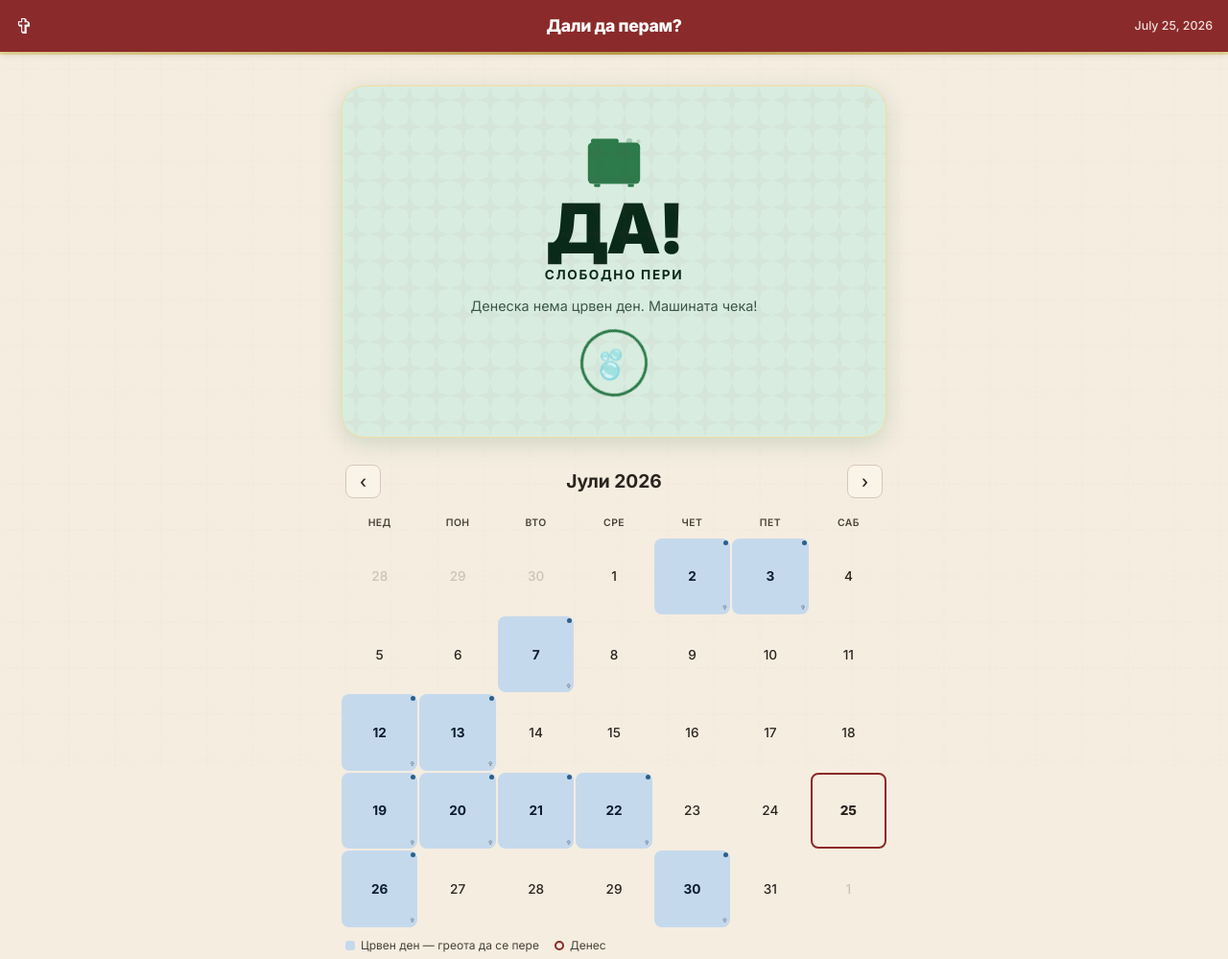
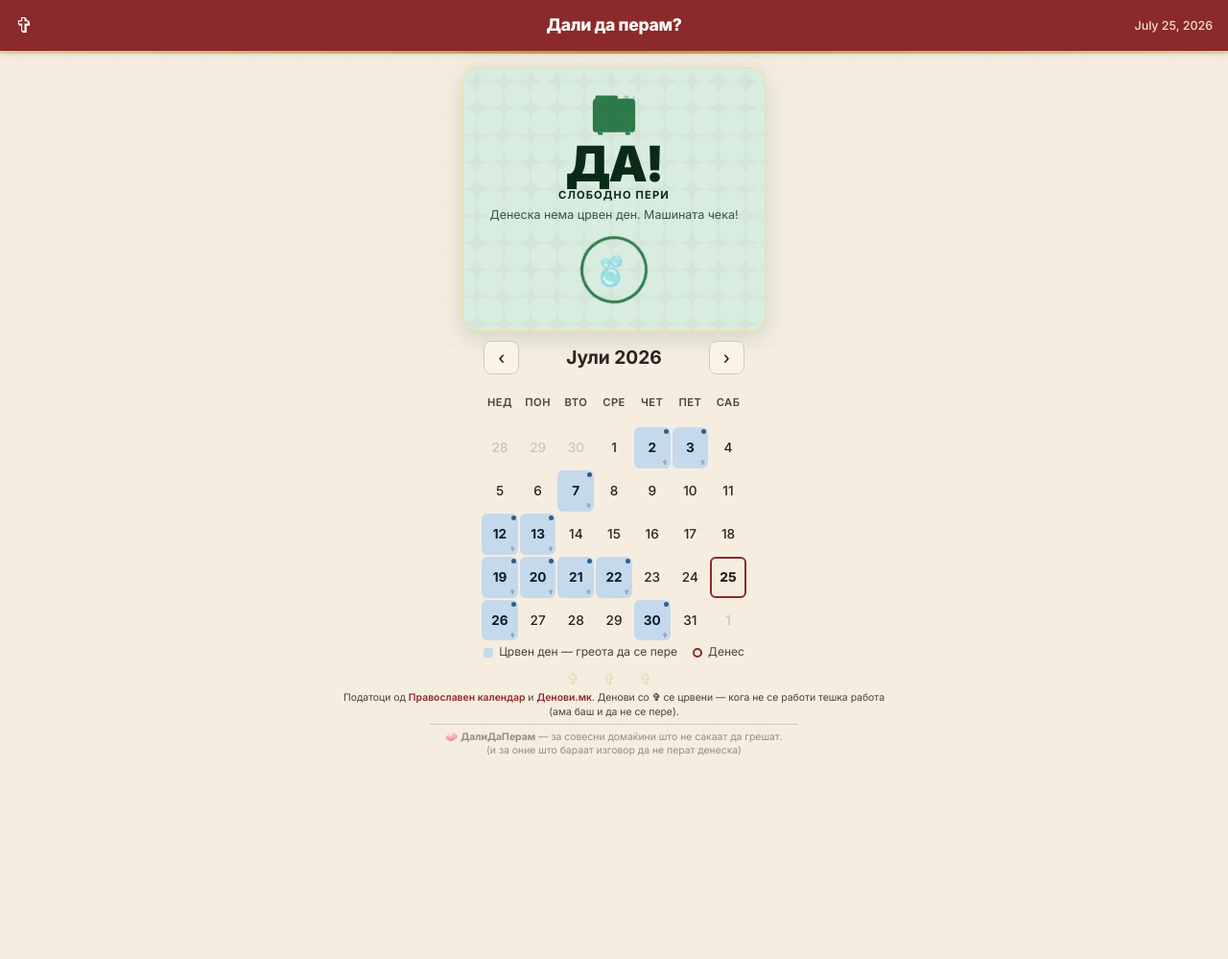
Before and after one commit to KinDzaDzaSki/dalidaperam, a plain HTML site: page index.html in a window 1280 px wide. Shown: the top 999 px of the page at 96% size. After the commit the page ends 800 px from the top, so only its background shows below. Drawn offline with Linux system fonts and the light colour scheme.

Commit message:
single view layout: full viewport, no scroll on any screen

```diff
--- a/index.html
+++ b/index.html
@@ -81,9 +81,11 @@ body{
   font-family:var(--font-body);
   background:var(--md-background);
   color:var(--md-on-background);
-  line-height:1.5;
-  min-height:100dvh;
-  overflow-x:hidden;
+  line-height:1.4;
+  height:100dvh;
+  overflow:hidden;
+  display:flex;
+  flex-direction:column;
 }
 
 /* ═══════════════════════════════════════════
@@ -148,15 +150,16 @@ body::before{
   height:3px;
   background:linear-gradient(90deg,var(--md-gold-light),var(--md-gold),var(--md-gold-light));
   border:none;
+  flex-shrink:0;
 }
 
 /* ═══════════════════════════════════════════
    HERO — Verdict Card
    ═══════════════════════════════════════════ */
-.hero{padding:24px 16px 16px;max-width:600px;margin:0 auto}
+.hero{padding:10px 16px 4px;max-width:600px;margin:0 auto;flex-shrink:0}
 .verdict-card{
-  border-radius:var(--md-radius-lg);
-  padding:32px 20px 28px;
+  border-radius:var(--md-radius-md);
+  padding:16px 20px 14px;
   text-align:center;
   transition:all .5s cubic-bezier(.4,0,.2,1);
   position:relative;
@@ -184,31 +187,31 @@ body::before{
 .verdict-card.yes{background:var(--verdict-green-bg);color:var(--verdict-green-text);box-shadow:0 6px 24px rgba(27,107,74,.18)}
 .verdict-card.no{background:var(--verdict-red-bg);color:var(--verdict-red-text);box-shadow:0 6px 24px rgba(139,26,26,.18)}
 
-.verdict-icon{display:block;width:64px;height:64px;margin:0 auto 4px;transition:transform .4s cubic-bezier(.34,1.56,.64,1);color:var(--verdict-green)}
+.verdict-icon{display:block;width:44px;height:44px;margin:0 auto 2px;transition:transform .4s cubic-bezier(.34,1.56,.64,1);color:var(--verdict-green)}
 .verdict-card.no .verdict-icon{color:var(--verdict-red)}
 .verdict-card:hover .verdict-icon{transform:rotate(-6deg) scale(1.08)}
 
 .verdict-big{
   font-family:var(--font-display);
-  font-size:4.5rem;
+  font-size:2.8rem;
   font-weight:900;
   line-height:1;
   letter-spacing:-.04em;
-  margin:2px 0;
+  margin:0;
 }
 .verdict-label{
-  font-size:.85rem;
+  font-size:.7rem;
   font-weight:700;
   text-transform:uppercase;
-  letter-spacing:.12em;
-  margin-top:2px;
+  letter-spacing:.1em;
+  margin-top:0;
 }
-.verdict-sub{margin-top:12px;font-size:.9rem;opacity:.85;line-height:1.4}
+.verdict-sub{margin-top:4px;font-size:.78rem;opacity:.85;line-height:1.3}
 .verdict-sub .holiday-name{
   font-weight:700;
   display:block;
-  margin-top:4px;
-  font-size:1rem;
+  margin-top:2px;
+  font-size:.85rem;
 }
 
 /* Washing machine animation */
@@ -235,12 +238,13 @@ body::before{
 /* ═══════════════════════════════════════════
    CALENDAR
    ═══════════════════════════════════════════ */
-.calendar-container{max-width:600px;margin:0 auto 20px;padding:0 16px}
+.calendar-container{max-width:600px;margin:0 auto 4px;padding:0 16px;flex:1;display:flex;flex-direction:column;min-height:0}
 .calendar-nav{
   display:flex;
   align-items:center;
   justify-content:space-between;
-  padding:8px 4px 12px;
+  padding:4px 2px 6px;
+  flex-shrink:0;
 }
 .calendar-nav button{
   background:var(--md-surface);
@@ -257,19 +261,21 @@ body::before{
 .calendar-nav button:hover{background:var(--md-surface-variant)}
 .calendar-nav .month-label{font-family:var(--font-display);font-size:1.2rem;font-weight:700}
 
-.calendar-grid{display:grid;grid-template-columns:repeat(7,1fr);gap:2px}
+.calendar-grid{display:grid;grid-template-columns:repeat(7,1fr);gap:2px;flex:1;align-content:stretch}
 .calendar-grid .day-name{
   text-align:center;
-  font-size:.65rem;
+  font-size:.7rem;
   font-weight:600;
   color:var(--md-on-surface-variant);
-  padding:6px 0;
+  padding:4px 0;
   text-transform:uppercase;
   letter-spacing:.04em;
+  display:flex;
+  align-items:center;
+  justify-content:center;
 }
 .calendar-grid .day-cell{
-  aspect-ratio:1;
-  border-radius:var(--md-radius-sm);
+  border-radius:calc(var(--md-radius-sm) - 2px);
   display:flex;
   align-items:center;
   justify-content:center;
@@ -277,7 +283,7 @@ body::before{
   font-weight:500;
   position:relative;
   cursor:default;
-  transition:all .12s;
+  transition:all .08s;
   background:transparent;
   color:var(--md-on-surface);
   user-select:none;
@@ -312,9 +318,10 @@ body::before{
 .calendar-legend{
   display:flex;
   gap:16px;
-  padding:10px 4px 2px;
+  padding:4px 2px 2px;
   font-size:.75rem;
   color:var(--md-on-surface-variant);
+  flex-shrink:0;
 }
 .calendar-legend span{display:flex;align-items:center;gap:6px}
 .calendar-legend .legend-red{display:inline-block;width:10px;height:10px;border-radius:3px;background:var(--md-tertiary-container)}
@@ -377,31 +384,28 @@ body::before{
   transition:opacity .12s;
 }
 .popup-box .popup-close:hover{opacity:.85}
+.cross-deco{text-align:center;padding:2px 0 0;font-size:1rem;color:var(--md-gold);letter-spacing:10px;opacity:.3;flex-shrink:0}
 
 /* ═══════════════════════════════════════════
    SOURCES
    ═══════════════════════════════════════════ */
-.sources{max-width:600px;margin:0 auto 16px;padding:0 16px;text-align:center}
-.sources p{font-size:.75rem;color:var(--md-on-surface-variant);line-height:1.6}
+.sources{max-width:600px;margin:0 auto 4px;padding:0 16px;text-align:center;flex-shrink:0}
+.sources p{font-size:.65rem;color:var(--md-on-surface-variant);line-height:1.5}
 .sources a{color:var(--md-primary);text-decoration:none;font-weight:600}
 .sources a:hover{text-decoration:underline}
-
-/* ═══════════════════════════════════════════
-   CROSS ICON DECORATION — gold
-   ═══════════════════════════════════════════ */
-.cross-deco{text-align:center;padding:6px 0 2px;font-size:1.2rem;color:var(--md-gold);letter-spacing:10px;opacity:.4}
 
 /* ═══════════════════════════════════════════
    FOOTER
    ═══════════════════════════════════════════ */
 .footer{
-  padding:16px 16px 28px;
+  padding:6px 16px 10px;
   text-align:center;
-  font-size:.7rem;
+  font-size:.65rem;
   color:var(--md-outline);
   border-top:1px solid var(--md-outline-variant);
   max-width:600px;
   margin:0 auto;
+  flex-shrink:0;
 }
 .footer a{color:var(--md-primary);text-decoration:none}
 
@@ -409,7 +413,6 @@ body::before{
    RESPONSIVE
    ═══════════════════════════════════════════ */
 @media(max-width:480px){
-  body{display:flex;flex-direction:column;overflow:hidden;height:100dvh}
   .top-bar{padding:6px 12px}
   .top-bar h1{font-size:.9rem}
   .top-bar .icon{font-size:18px}
@@ -443,8 +446,11 @@ body::before{
   .popup-close{font-size:.8rem;padding:6px 18px}
 }
 @media(min-width:768px){
-  .hero{padding:32px 16px 20px}
-  .verdict-card{padding:44px 28px 32px}
+  .hero{padding:14px 16px 6px}
+  .verdict-card{padding:20px 28px 18px}
+  .verdict-icon{width:52px;height:52px}
+  .verdict-icon svg{width:52px;height:52px}
+  .verdict-big{font-size:3.2rem}
 }
 </style>
 </head>
@@ -461,7 +467,7 @@ body::before{
 <!-- ═══ HERO ═══ -->
 <section class="hero">
   <div class="verdict-card" id="verdictCard">
-    <span class="verdict-icon" id="verdictIcon"><svg viewBox="0 0 80 80" width="64" height="64" fill="currentColor"><rect x="6" y="18" width="68" height="54" rx="6"/><rect x="10" y="13" width="36" height="7" rx="2.5"/><circle cx="60" cy="16.5" r="4" opacity=".3"/><circle cx="72" cy="16.5" r="2.5" opacity=".2"/><circle cx="40" cy="47" r="18" fill="none" stroke="currentColor" stroke-width="3" opacity=".3"/><rect x="14" y="72" width="8" height="4" rx="1.5"/><rect x="58" y="72" width="8" height="4" rx="1.5"/></svg></span>
+    <span class="verdict-icon" id="verdictIcon"><svg viewBox="0 0 80 80" width="44" height="44" fill="currentColor"><rect x="6" y="18" width="68" height="54" rx="6"/><rect x="10" y="13" width="36" height="7" rx="2.5"/><circle cx="60" cy="16.5" r="4" opacity=".3"/><circle cx="72" cy="16.5" r="2.5" opacity=".2"/><circle cx="40" cy="47" r="18" fill="none" stroke="currentColor" stroke-width="3" opacity=".3"/><rect x="14" y="72" width="8" height="4" rx="1.5"/><rect x="58" y="72" width="8" height="4" rx="1.5"/></svg></span>
     <div class="verdict-big" id="verdictBig">—</div>
     <div class="verdict-label" id="verdictLabel">Проверувам...</div>
     <div class="verdict-sub" id="verdictSub">
@@ -709,7 +715,7 @@ function updateVerdict(){
       </div>`;
   }else{
     card.className='verdict-card yes';
-    icon.innerHTML='<svg viewBox="0 0 80 80" width="64" height="64" fill="currentColor"><rect x="6" y="18" width="68" height="54" rx="6"/><rect x="10" y="13" width="36" height="7" rx="2.5"/><circle cx="60" cy="16.5" r="4" opacity=".3"/><circle cx="72" cy="16.5" r="2.5" opacity=".2"/><circle cx="40" cy="47" r="18" fill="none" stroke="currentColor" stroke-width="3" opacity=".3"/><rect x="14" y="72" width="8" height="4" rx="1.5"/><rect x="58" y="72" width="8" height="4" rx="1.5"/></svg>';
+    icon.innerHTML='<svg viewBox="0 0 80 80" width="44" height="44" fill="currentColor"><rect x="6" y="18" width="68" height="54" rx="6"/><rect x="10" y="13" width="36" height="7" rx="2.5"/><circle cx="60" cy="16.5" r="4" opacity=".3"/><circle cx="72" cy="16.5" r="2.5" opacity=".2"/><circle cx="40" cy="47" r="18" fill="none" stroke="currentColor" stroke-width="3" opacity=".3"/><rect x="14" y="72" width="8" height="4" rx="1.5"/><rect x="58" y="72" width="8" height="4" rx="1.5"/></svg>';
     big.textContent='ДА!';
     label.textContent='СЛОБОДНО ПЕРИ';
     sub.innerHTML='<span style="opacity:.9">Денеска нема црвен ден. Машината чека!</span>';
```
